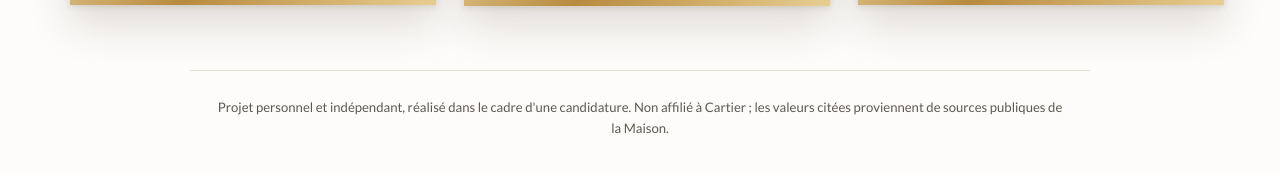
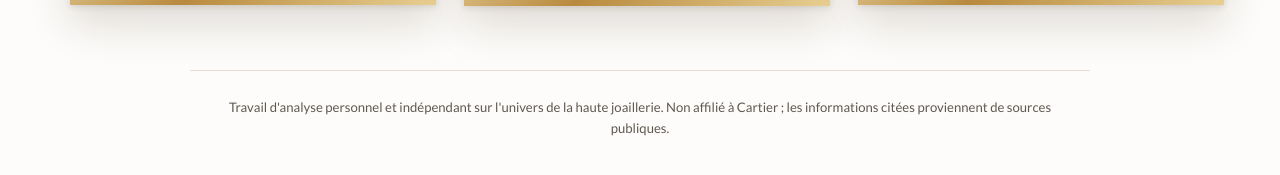
Before and after one commit to Christophe25/eclat-maitrise, a React (Vite) app: page / in a window 1280 px wide. Shown: the part 3409-3584 px from the top of the page. Built offline with nearby package versions, Linux system fonts and the light colour scheme.

Commit message:
contenu: mention « travail d'analyse personnel » (retire la mention de candidature)
Co-Authored-By: Claude Opus 5.5 <noreply@anthropic.com>

```diff
--- a/index.html
+++ b/index.html
@@ -5,7 +5,7 @@
     <link rel="icon" type="image/svg+xml" href="/favicon.svg" />
     <meta name="viewport" content="width=device-width, initial-scale=1.0" />
     <title>L'Éclat Maîtrisé | Excellence opérationnelle en joaillerie</title>
-    <meta name="description" content="Podcast de Christophe Fournier : les valeurs de la Maison Cartier vues sous l'angle de l'excellence opérationnelle. Projet personnel, non affilié à Cartier." />
+    <meta name="description" content="Podcast de Christophe Fournier : les valeurs de la Maison Cartier vues sous l'angle de l'excellence opérationnelle. Travail d'analyse personnel, non affilié à Cartier." />
     <meta name="robots" content="noindex, nofollow" />
     <link rel="manifest" href="/manifest.json" />
     <meta name="theme-color" content="#0a0a0c" />
--- a/src/data/episodes.js
+++ b/src/data/episodes.js
@@ -8,7 +8,7 @@ export const podcastMeta = {
   description:
     "Savoir-faire, exigence, respect de la matière, transmission : les valeurs de la Maison Cartier, vues par un qualiticien. Chaque épisode les relie à un outil du Lean ou de la qualité, à l'établi du joaillier.",
   disclaimer:
-    "Projet personnel et indépendant, réalisé dans le cadre d'une candidature. Non affilié à Cartier ; les valeurs citées proviennent de sources publiques de la Maison.",
+    "Travail d'analyse personnel et indépendant sur l'univers de la haute joaillerie. Non affilié à Cartier ; les informations citées proviennent de sources publiques.",
   author: 'Christophe Fournier',
   sisterSeries: { title: 'Le Temps Maîtrisé', url: 'https://opex-five.vercel.app/' },
 };
```
